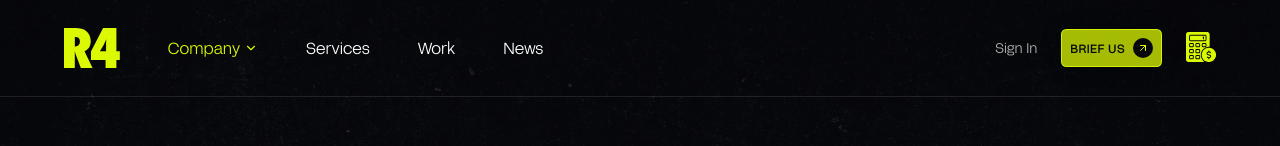
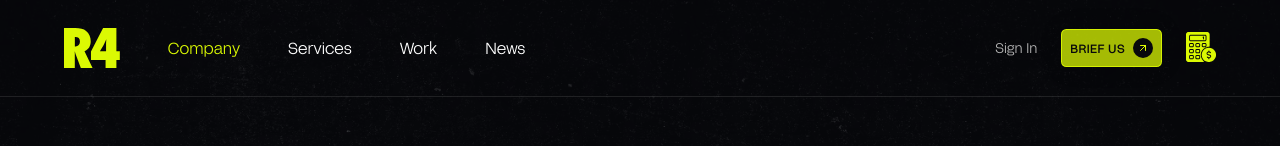
Before and after one commit to is-tristan/r4-advertising, a Next.js app: page /company/about in a window 1280 px wide. Shown: the top 146 px of the page. Built offline with nearby package versions, Linux system fonts and the light colour scheme.

Commit message:
Update header desktop menu styles to hide menu item icons and adjust news grid padding for improved layout consistency.

```diff
--- a/components/navigation/header/styles/header-desktop-menu.module.scss
+++ b/components/navigation/header/styles/header-desktop-menu.module.scss
@@ -35,7 +35,7 @@
     }
 
     .menuItemIcon {
-        display: flex;
+        display: none;
         justify-content: center;
         align-items: center;
         width: 0.875rem;
--- a/components/screens/news/styles/news-grid.module.scss
+++ b/components/screens/news/styles/news-grid.module.scss
@@ -31,7 +31,7 @@
     justify-content: space-between;
     height: 100%;
     gap: 1rem;
-    padding: 1.5rem;
+    padding: 1rem;
     border: 1px solid var(--border);
     border-radius: var(--borderRadius);
     overflow: hidden;
```
